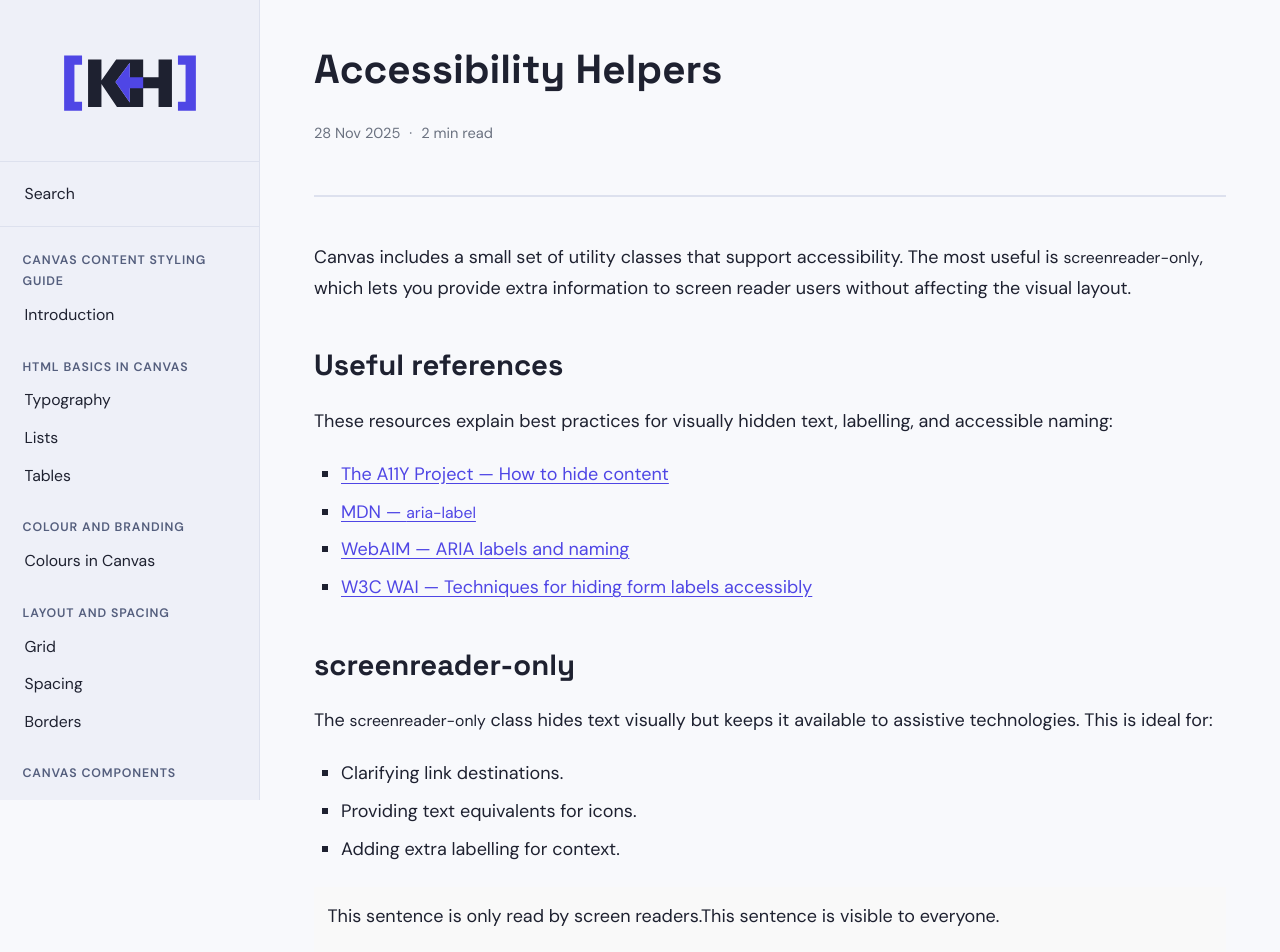
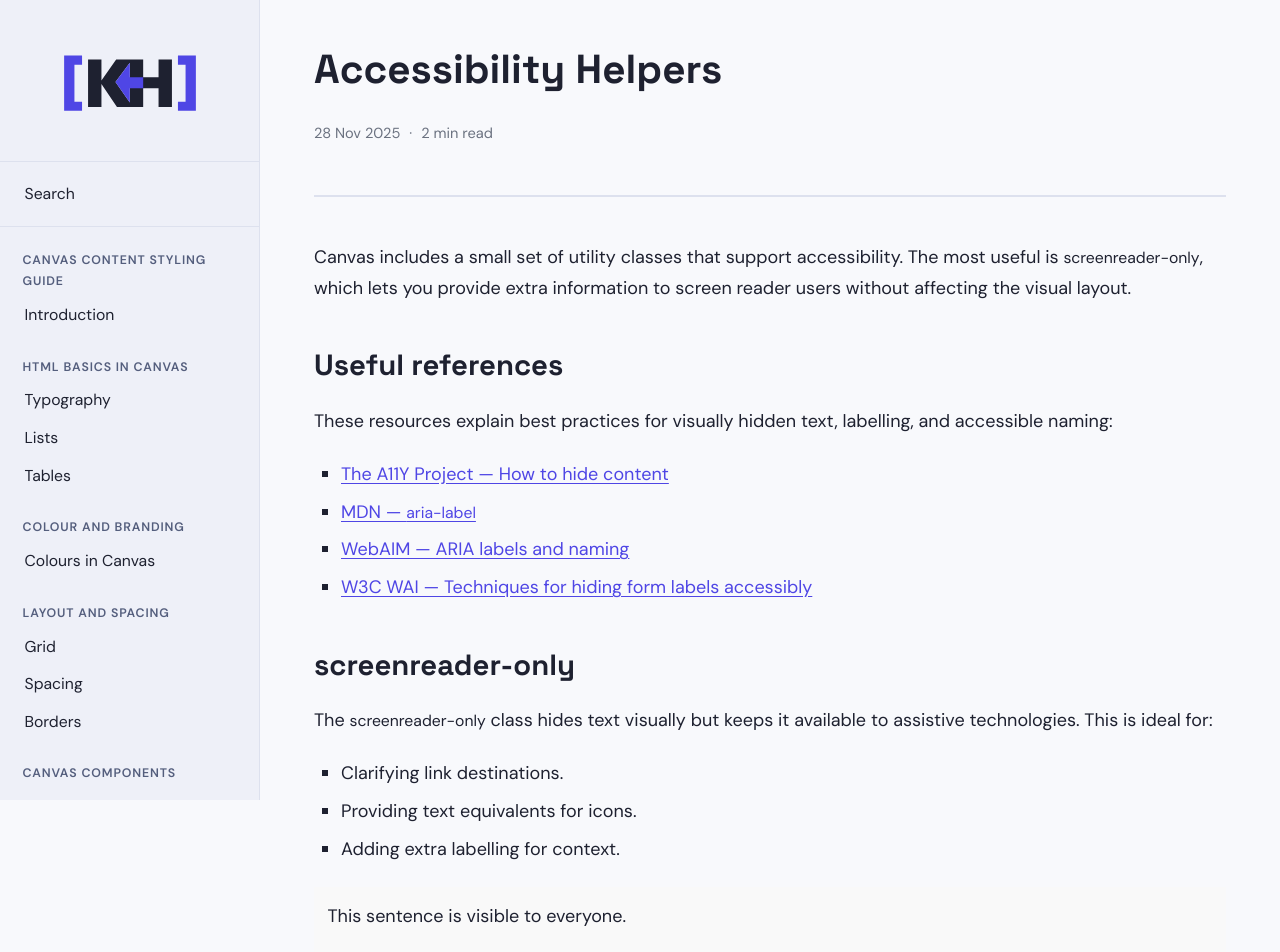
Before and after one commit to Karl-Horning/canvas, a Next.js app: page /accessibility-helpers in a window 1280 px wide. Shown: the top 952 px of the page. Built offline with nearby package versions, Linux system fonts and the light colour scheme.

Commit message:
feat: add Canvas accessibility helpers styles

```diff
--- a/app/accessibility-helpers/page.tsx
+++ b/app/accessibility-helpers/page.tsx
@@ -3,6 +3,7 @@ import JsonLd from "@/components/JsonLd";
 import PageHeader from "@/components/PageHeader";
 import { generatePageMetadata, generatePageJsonLd } from "@/lib/siteMetadata";
 import { meta } from "./meta";
+import "@/styles/canvas/accessibility-helpers.css";
 
 export const metadata = generatePageMetadata(meta);
 
@@ -82,7 +83,7 @@ export default function page() {
                 <li>Adding extra labelling for context.</li>
             </ul>
 
-            <div className="mb-4 bg-[#f9f9f9] dark:bg-[#1f2937] p-3">
+            <div className="canvas-preview mb-4 bg-[#f9f9f9] dark:bg-[#1f2937] p-3">
                 <p>
                     <span className="screenreader-only">
                         This sentence is only read by screen readers.
--- /dev/null
+++ b/styles/canvas/accessibility-helpers.css
@@ -0,0 +1,23 @@
+/*
+ * Canvas's `screenreader-only` utility class, scoped under
+ * `.canvas-preview` so it only applies inside example wrappers and never
+ * leaks into the rest of the site.
+ *
+ * Sourced from the real Canvas LMS source (instructure/canvas-lms):
+ * - app/stylesheets/components/_show_hide_opacity.scss (the
+ *   `screenreader-only` mixin: the classic clip-rect visually-hidden
+ *   technique, not `display: none` or `visibility: hidden`, so assistive
+ *   technology still reads the content).
+ */
+
+.canvas-preview .screenreader-only {
+    position: absolute;
+    width: 1px;
+    height: 1px;
+    margin: -1px;
+    padding: 0;
+    overflow: hidden;
+    border: 0;
+    clip: rect(0 0 0 0);
+    transform: translatez(0);
+}
```
